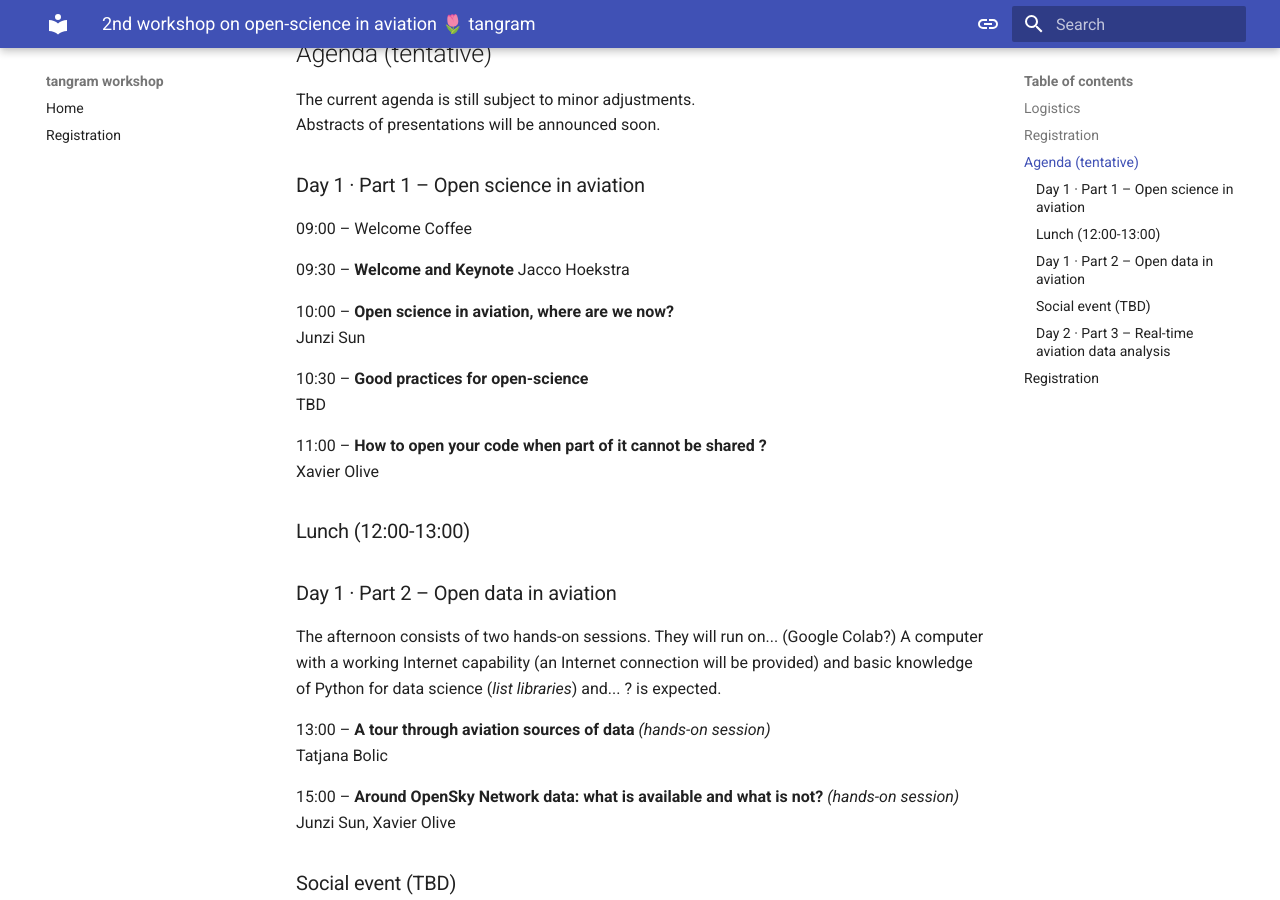
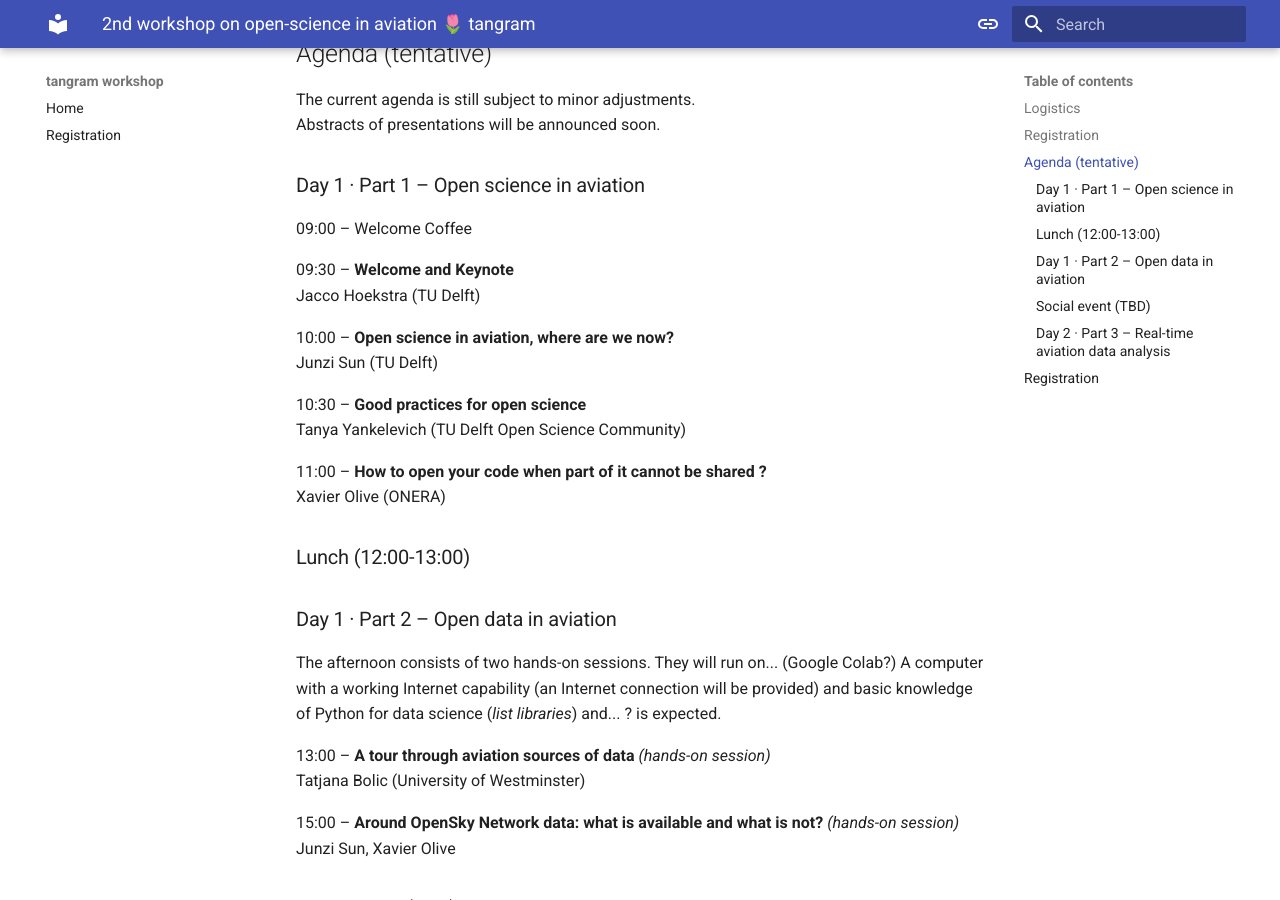
Before and after one commit to open-aviation/workshop, an MkDocs documentation site: the page built from docs/index.md, in a window 1280 px wide and 900 px high, scrolled down 848 px. Built offline with MkDocs 1.6.1 and Material for MkDocs 9.7.7, drawn with Linux system fonts in a browser that asks for light colours.

Commit message:
Update index.md

```diff
--- a/docs/index.md
+++ b/docs/index.md
@@ -33,16 +33,16 @@ Abstracts of presentations will be announced soon.
 09:00 – Welcome Coffee
 
 09:30 – **Welcome and Keynote**
-Jacco Hoekstra
+Jacco Hoekstra (TU Delft)
 
 10:00 – **Open science in aviation, where are we now?**
-Junzi Sun
+Junzi Sun (TU Delft)
 
-10:30 – **Good practices for open-science**
-TBD
+10:30 – **Good practices for open science**
+Tanya Yankelevich (TU Delft Open Science Community)
 
 11:00 – **How to open your code when part of it cannot be shared ?**
-Xavier Olive
+Xavier Olive (ONERA)
 
 ### Lunch (12:00-13:00)
 
@@ -52,7 +52,7 @@ The afternoon consists of two hands-on sessions. They will run on... (Google
 Colab?) A computer with a working Internet capability (an Internet connection will be provided) and basic knowledge of Python for data science (_list libraries_) and... ? is expected.
 
 13:00 – **A tour through aviation sources of data** _(hands-on session)_
-Tatjana Bolic
+Tatjana Bolic (University of Westminster)
 
 15:00 – **Around OpenSky Network data: what is available and what is not?**
 _(hands-on session)_
```
